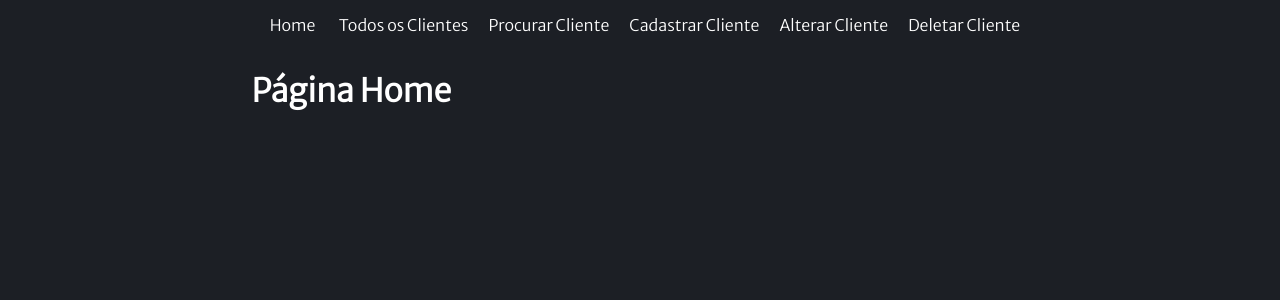
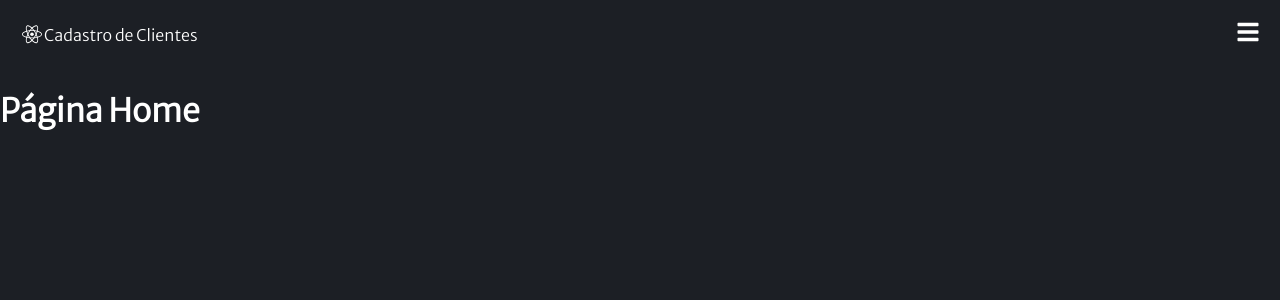
Before and after one commit to JoaoLimaV/react-labdevweb, a React (Create React App) app: page / in a window 1280 px wide. Shown: the top 300 px of the page. Built offline with nearby package versions, Linux system fonts and the light colour scheme; the HTML template or start-up script is replaced by a standard one.

Commit message:
NavBar Finish

```diff
--- a/package.json
+++ b/package.json
@@ -14,6 +14,7 @@
     "react": "^18.2.0",
     "react-dom": "^18.2.0",
     "react-icon": "^1.0.0",
+    "react-icons": "^4.10.1",
     "react-router-dom": "^6.15.0",
     "react-scripts": "5.0.1",
     "styled-components": "^5.3.11",
--- a/public/index.html
+++ b/public/index.html
@@ -28,7 +28,7 @@
   </head>
   <body>
     <noscript>You need to enable JavaScript to run this app.</noscript>
-    <div id="root"></div>
+    <div id="root" style="width: 100%;"></div>
     <!--
       This HTML file is a template.
       If you open it directly in the browser, you will see an empty page.
--- a/src/components/FindAllCustomer.jsx
+++ b/src/components/FindAllCustomer.jsx
@@ -12,6 +12,7 @@ function FindAllCustomer() {
         // setCustomer(response.data.clientes)
         console.log(response.data)
         // customers.map(() => {
+
         // })
       })
       .catch((error) => {
--- a/src/index.css
+++ b/src/index.css
@@ -1,6 +1,6 @@
 @import url('https://fonts.googleapis.com/css2?family=Merriweather+Sans:wght@300&display=swap');
 
-html, body {
+html {
   font-family: 'Merriweather Sans', sans-serif;
   height: 100%;
   width: 100%;
@@ -18,6 +18,28 @@ body {
   color: white;
 
   display: flex;
-  justify-content: center;
+  justify-content: start;
   align-items: start;
 }
+.fixed{
+  justify-content: end;
+  position: fixed;
+  width: 0%;
+  height: 100%;
+  background-color: rgb(0, 0, 0, 0.5);
+  transition: width 0.3s ease-in-out;
+
+}
+div .fixed_disable {
+  display: none;
+  width: 0%;
+  transition: width 0.3s ease-in-out;
+
+}
+
+div .fixed_active {
+  display: flex;
+  width: 100%;
+  transition: width 0.3s ease-in-out;
+
+}
--- a/src/layout/NavBar.jsx
+++ b/src/layout/NavBar.jsx
@@ -1,21 +1,42 @@
 import { Link } from 'react-router-dom';
 import styles from '../module.css/NavBar.module.css'
+import { FaBars } from 'react-icons/fa';
+import { AiOutlineClose } from 'react-icons/ai';
+import { BiLogoReact } from 'react-icons/bi';
+
+import React, { useState } from 'react';
 
 function NavBar() {
+
+    const toogleSideBar = (value) => {
+        setActive(value);
+    };
+
+    const [active, setActive] = useState("fixed_disable");
+
     return (
-        <nav className={styles.nav}>
-            <div className={styles.logo}>
-                <li> <Link to="/"> Home </Link> </li>
+        <>
+            <div className={`fixed ${active}`} onClick={() => toogleSideBar("fixed_disable")}>
+                <div className={styles.side_menu}>
+                    <span className={styles.close_side_menu} onClick={() => toogleSideBar("fixed_disable")}> <AiOutlineClose /> </span>
+                    <li> <Link to="/cliente">  Todos os Clientes </Link> </li>
+                    <li> <Link to="/cliente/find"> Procurar Cliente  </Link> </li>
+                    <li> <Link to="/cliente/save"> Cadastrar Cliente </Link> </li>
+                    <li> <Link to="/cliente/update"> Alterar Cliente </Link> </li>
+                    <li> <Link to="/cliente/delete"> Deletar Cliente </Link> </li>
+                </div>
             </div>
 
-            <div className={styles.div_links}>
-                <li> <Link to="/cliente"> Todos os Clientes      </Link> </li>
-                <li> <Link to="/cliente/find"> Procurar Cliente  </Link> </li>
-                <li> <Link to="/cliente/save"> Cadastrar Cliente </Link> </li>
-                <li> <Link to="/cliente/update"> Alterar Cliente </Link> </li>
-                <li> <Link to="/cliente/delete"> Deletar Cliente </Link> </li>
-            </div>
-        </nav>
+            <nav className={styles.nav}>
+                <div className={styles.logo}>
+                    <Link to="/" >
+                        <BiLogoReact /> <span className={styles.text}> Cadastro de Clientes </span>
+                    </Link>
+                </div>
+                <div className={styles.menu}> <FaBars onClick={() => toogleSideBar("fixed_active")}/> </div>
+            </nav>
+        </>
+
     );
 }
 
--- a/src/module.css/NavBar.module.css
+++ b/src/module.css/NavBar.module.css
@@ -1,31 +1,66 @@
 .nav {
-    width: 100%;
+  width: auto;
   height: 50px;
 
   display: flex;
-    justify-content: space-evenly;
-    padding: 0px 5px 0px 5px;
+  justify-content: space-between;
+  align-items: center;
+  padding: 10px 20px;
 }
 
 .logo {
+  font-size: 24px;
+  cursor: pointer;
+
   display: flex;
-  justify-content:space-between;
-  align-items: center ;
+  align-items: center;
+  justify-content: center;
+  color: white;
 }
 
-.div_links {
+.logo a{
   display: flex;
-  justify-content:space-between;
-  align-items: center ;
+  align-items: center;
+  color: white;
+  text-decoration: none;
 }
 
-li {
+.logo span.text {
+  font-size: 16px;
+  cursor: pointer;
+
+  display: flex;
+  align-items: center;
+}
+
+.menu {
+  font-size: 24px;
+  cursor: pointer;
+}
+
+.side_menu  {
+  height: 100%;
+  width: 30%;
+  background-color: rgb(28, 31, 37);
+  display: block;
+}
+
+.side_menu li {
   list-style: none;
   text-decoration: none;
   color: white;
-    padding: 5px;
-    margin: 5px;
+  padding: 30px;
+  text-align: end;
+}
 
+.close_side_menu {
+  margin-top: 20px;
+  margin-right: 30px;
+  font-size: 32px;
+  display: flex;
+  justify-content: end;
+
+  cursor: pointer;
 }
 
 li a {
@@ -35,5 +70,19 @@ li a {
 
 /* Define a cor dos links quando o mouse passa por cima */
 li a:hover {
-    color: #ff9900; /* Substitua pelo código de cor desejado */
+  color: #ff9900;
+  /* Substitua pelo código de cor desejado */
 }
+
+/* CSS media query dentro de um stylesheet */
+@media (max-width: 1000px) {
+  .side_menu {
+    width: 60%;
+  }
+}
+
+@media (max-width: 600px) {
+  .side_menu {
+    width: 80%;
+  }
+}
```
Also changed, not shown: 1 other file (tests, documents, lock files or other folders). Lines whose indentation alone changed are shown as unchanged.
